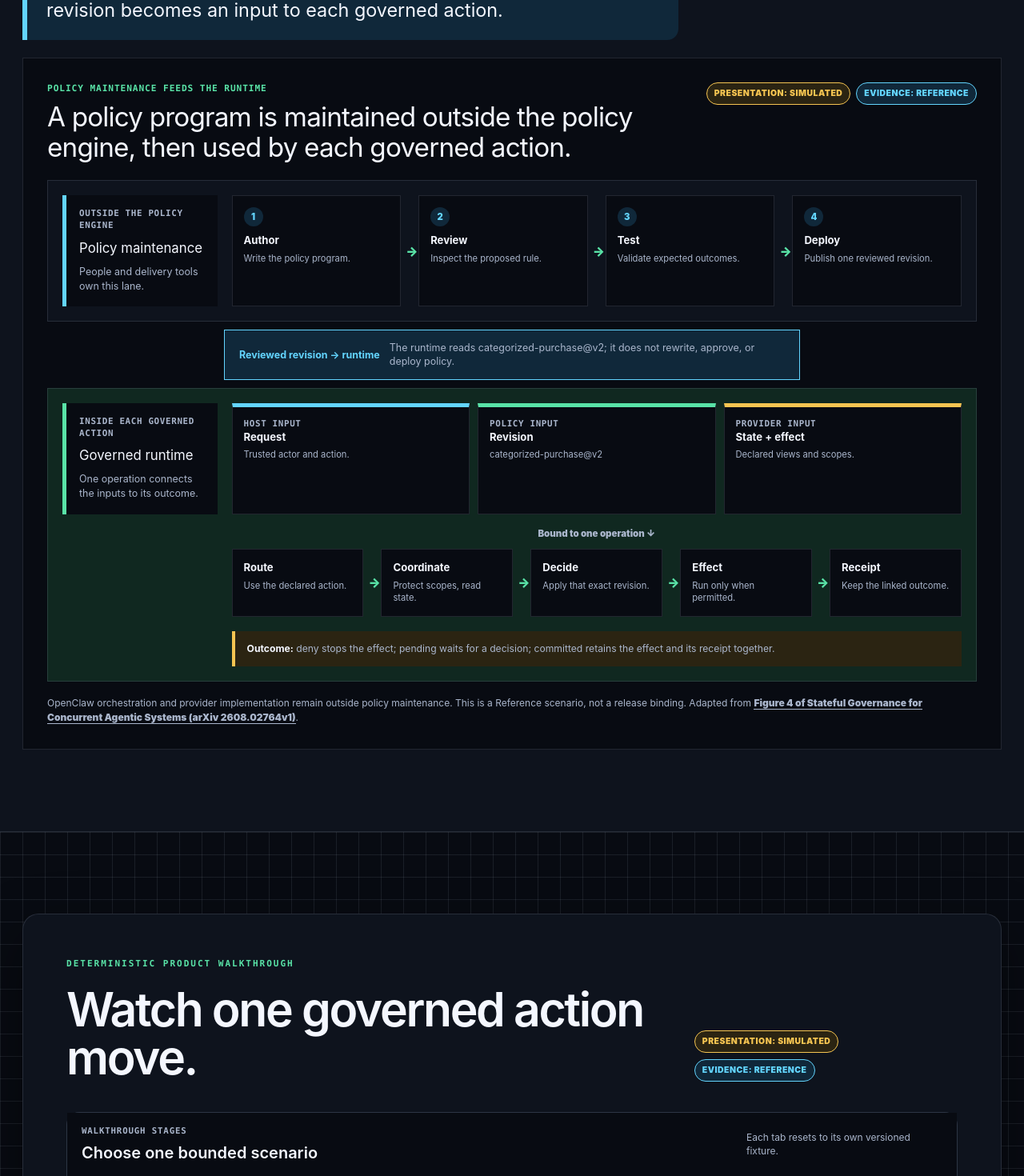
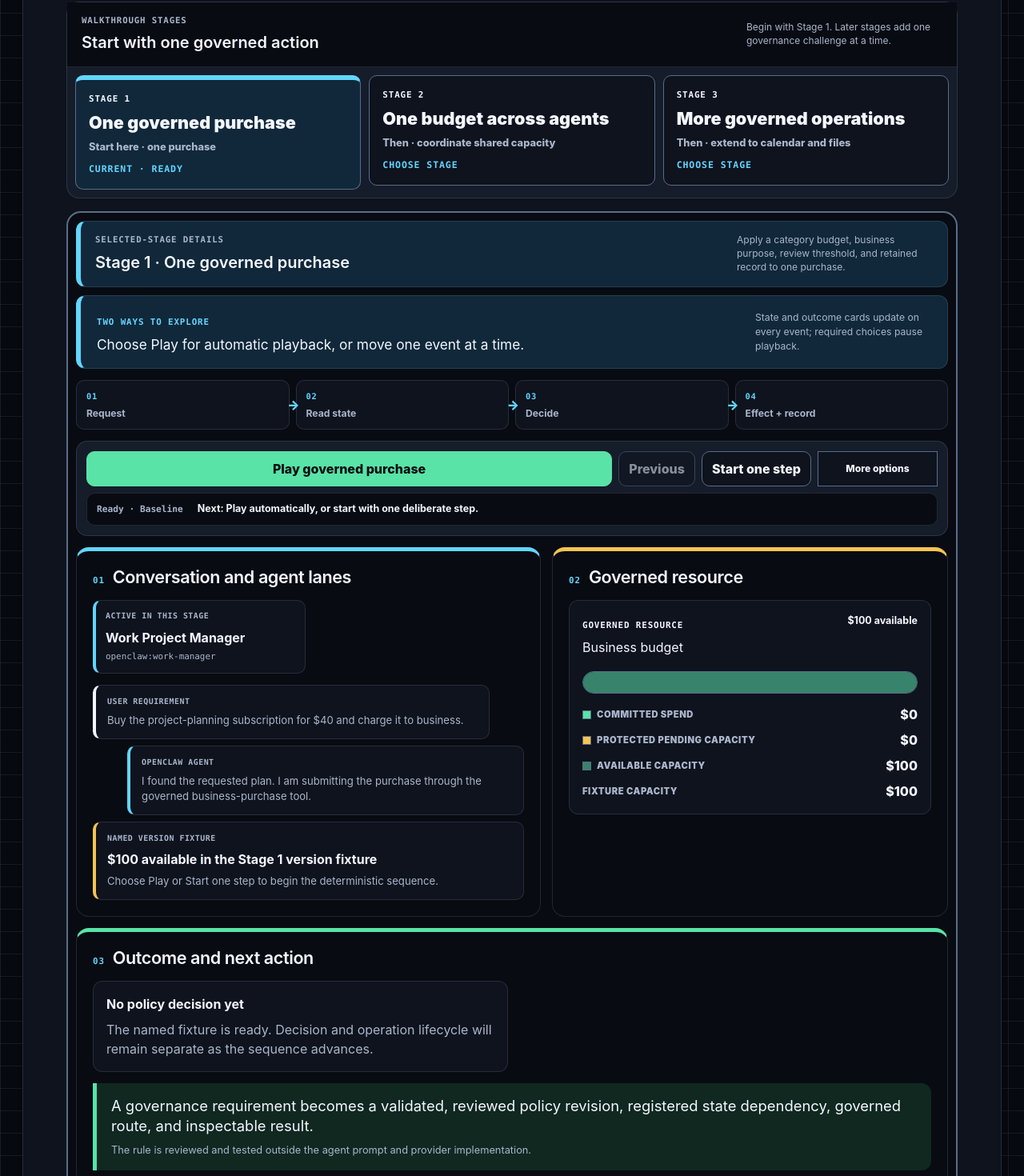
Before and after one commit to masugate/masugate.github.io, a Next.js app: page /demo in a window 1280 px wide. Shown: the part 1000-2470 px from the top of the page at 80% size. Built offline with nearby package versions, Linux system fonts and the light colour scheme.

Commit message:
design: bring the OpenClaw demo action forward

```diff
--- a/app/(masugate)/demo/page.tsx
+++ b/app/(masugate)/demo/page.tsx
@@ -258,6 +258,12 @@ export default function MasuGateDemoPage() {
         </div>
       </section>
 
+      <section className={styles.demoSection} id="interactive-walkthrough">
+        <div className="masugate-shell">
+          <DemoExperience model={clientModel} />
+        </div>
+      </section>
+
       <section className={styles.policySection}>
         <div className="masugate-shell">
           <div className={styles.sectionHeading}>
@@ -269,12 +275,6 @@ export default function MasuGateDemoPage() {
             revision becomes an input to each governed action.
           </p>
           <PolicyRuntimeLifecycleSchematic />
-        </div>
-      </section>
-
-      <section className={styles.demoSection} id="interactive-walkthrough">
-        <div className="masugate-shell">
-          <DemoExperience model={clientModel} />
         </div>
       </section>
 
--- a/app/components/DemoExperience.module.css
+++ b/app/components/DemoExperience.module.css
@@ -377,6 +377,14 @@
   color: var(--p-allow);
 }
 
+.managementDisclosure > .stageContext {
+  margin: 12px 12px 0;
+}
+
+.managementDisclosure > .managementPlane {
+  margin: 12px;
+}
+
 .managementPlane > div > span {
   color: var(--p-allow);
 }
@@ -544,6 +552,10 @@
   border-radius: 10px;
   background: var(--p-surface);
   color: var(--p-ink-soft);
+  transition:
+    border-color 180ms ease,
+    background 180ms ease,
+    box-shadow 180ms ease;
 }
 
 .flowStrip li:not(:last-child)::after {
@@ -557,9 +569,10 @@
   font-weight: 900;
 }
 
-.flowStrip li[data-active="true"] {
-  border-color: var(--p-allow);
-  background: var(--p-allow-soft);
+.flowStrip li[data-current="true"] {
+  border-color: var(--p-info);
+  background: var(--p-info-soft);
+  box-shadow: inset 0 -3px 0 var(--p-info);
   color: var(--p-ink);
 }
 
@@ -784,6 +797,7 @@
 
 .budgetBar > span {
   min-width: 0;
+  transition: width 320ms ease;
 }
 
 .budgetCommitted {
@@ -1097,12 +1111,14 @@
 
 .playbackGuide {
   grid-column: 1 / -1;
-  padding-top: 10px;
+  padding: 10px 12px;
   display: grid;
   grid-template-columns: auto minmax(0, 1fr);
   gap: 18px;
   align-items: baseline;
-  border-top: 1px solid var(--p-line);
+  border: 1px solid var(--p-line);
+  border-radius: 10px;
+  background: var(--p-paper);
   color: var(--p-ink-soft);
 }
 
@@ -1825,6 +1841,14 @@
     gap: 5px;
   }
 
+  .flowStrip li:not(:last-child)::after {
+    top: auto;
+    right: 50%;
+    bottom: -16px;
+    translate: 50% 0;
+    content: "↓";
+  }
+
   .quickStart p {
     max-width: none;
   }
--- a/app/components/DemoExperience.tsx
+++ b/app/components/DemoExperience.tsx
@@ -68,6 +68,22 @@ function titleCase(value: string): string {
     .map((part) => part.charAt(0).toUpperCase() + part.slice(1))
     .join(" ");
 }
+
+const flowPhaseByEventKind: Record<
+  DemoClientEvent["kind"],
+  number | null
+> = {
+  reset: null,
+  request: 0,
+  "host-context": 0,
+  "route-resolution": 0,
+  "state-read": 1,
+  decision: 2,
+  protection: 2,
+  review: 2,
+  effect: 3,
+  record: 3,
+};
 
 function artifactStatus(artifact?: DemoClientArtifact) {
   return {
@@ -508,7 +524,7 @@ function ConversationRegion({
           <li className={styles.baselineMessage}>
             <span>Named version fixture</span>
             <strong>{stage.baselineLabel}</strong>
-            <p>Select Start walkthrough to begin the deterministic sequence.</p>
+            <p>{model.copy.baselineInstruction}</p>
           </li>
         ) : null}
       </ol>
@@ -1349,13 +1365,17 @@ export function DemoExperience({ model }: { model: DemoClientModel }) {
   const nextStage = model.stages[stageIndex + 1];
   const events = useMemo(() => activeTimeline(stage, state), [stage, state]);
   const lastIndex = events.length - 1;
+  const currentEvent = events[state.eventIndex];
+  const currentFlowPhase = currentEvent
+    ? flowPhaseByEventKind[currentEvent.kind]
+    : null;
   const visibleEvents = events.slice(0, state.eventIndex + 1);
   const ledger = resourceLedger(stage, events, state.eventIndex);
   const histories = operationHistories(visibleEvents);
   const latestDecision = [...visibleEvents]
     .reverse()
     .find((event) => event.policy);
-  const currentPolicyContext = events[state.eventIndex]?.policyContext;
+  const currentPolicyContext = currentEvent?.policyContext;
   const activePolicy = currentPolicyContext
     ? stage.policies.find(
         ({ id }) => id === currentPolicyContext.artifactId,
@@ -1408,7 +1428,7 @@ export function DemoExperience({ model }: { model: DemoClientModel }) {
     state.playback === "complete" || state.playback === "awaiting-choice";
   const primaryLabel =
     state.playback === "idle"
-      ? `Start walkthrough · ${stage.presentation.runLabel}`
+      ? stage.presentation.runLabel
       : state.playback === "playing"
         ? "Pause walkthrough"
         : state.playback === "awaiting-choice"
@@ -1422,7 +1442,7 @@ export function DemoExperience({ model }: { model: DemoClientModel }) {
               : "Continue walkthrough";
   const nextAction =
     state.playback === "idle"
-      ? `Start Stage ${stage.productVersion}; the walkthrough will advance automatically.`
+      ? model.copy.controls.startHint
       : state.playback === "playing"
         ? "Watch the request, current state, and outcome update—or pause to inspect a step."
         : state.playback === "awaiting-choice"
@@ -1645,9 +1665,9 @@ export function DemoExperience({ model }: { model: DemoClientModel }) {
         <div className={styles.stageBrowserHeader}>
           <div>
             <span>Walkthrough stages</span>
-            <strong>Choose one bounded scenario</strong>
+            <strong>{model.copy.stageBrowser.title}</strong>
           </div>
-          <p>Each tab resets to its own versioned fixture.</p>
+          <p>{model.copy.stageBrowser.hint}</p>
         </div>
         <div
           aria-label="Demo stages"
@@ -1681,6 +1701,7 @@ export function DemoExperience({ model }: { model: DemoClientModel }) {
                   >
                     <span>Stage {item.productVersion}</span>
                     <strong>{item.title}</strong>
+                    <small>{model.copy.stageCues[item.id]}</small>
                     <em>
                       {selected
                         ? state.eventIndex < 0
@@ -1714,124 +1735,40 @@ export function DemoExperience({ model }: { model: DemoClientModel }) {
           <span>Selected-stage details</span>
           <strong>Stage {stage.productVersion} · {stage.title}</strong>
         </div>
-        <p>Controls, state, and evidence for this scenario.</p>
+        <p>{stage.requirement}</p>
       </div>
-      <div className={styles.stageContext}>
-        <div className={styles.requirementBlock}>
-          <span>Current governance need</span>
-          <h3>{stage.requirement}</h3>
-          <p>{stage.presentation.policyChange}</p>
-        </div>
-        <div className={styles.contextOverview}>
-          <dl className={styles.coreFacts}>
-            <div>
-              <dt>Active agents</dt>
-              <dd>
-                {model.scenario.agents
-                  .filter(({ id }) => new Set<string>(stage.presentation.activeAgentIds).has(id))
-                  .map(({ shortName }) => shortName)
-                  .join(" · ")}
-              </dd>
-            </div>
-            <div>
-              <dt>Governed resource</dt>
-              <dd>{stage.presentation.resourceLabel}</dd>
-            </div>
-          </dl>
-          <details className={styles.scenarioDetails}>
-            <summary>Stage setup and provenance</summary>
-            <dl className={styles.scenarioFacts}>
-              <div><dt>Product version</dt><dd>Stage {stage.productVersion}</dd></div>
-              <div><dt>Policy revision</dt><dd>{stage.policies.map(({ scenarioRevision }) => scenarioRevision).join(" · ")}</dd></div>
-              <div><dt>Policy owner</dt><dd>{model.scenario.policyOwner.label}</dd></div>
-              <div><dt>Scenario owner</dt><dd>{model.scenario.owner.id}</dd></div>
-              <div><dt>Version fixture reset</dt><dd>{stage.baselineLabel}</dd></div>
-              <div><dt>Browser mode</dt><dd>Simulation · no external effects</dd></div>
-            </dl>
-          </details>
-        </div>
-      </div>
-
-      <details className={styles.managementDisclosure}>
-        <summary>Optional: inspect how policy maintenance reaches runtime</summary>
-        <div className={styles.managementPlane}>
-          <div>
-            <span>Policy management</span>
-            <ol role="list">
-            <li data-management-state="complete">
-              <span>Requirement</span>
-              <small>{stage.requirement}</small>
-            </li>
-            <li data-management-state="complete">
-              <span>Policy edit</span>
-              <small>{policyRevisionSummary}</small>
-            </li>
-            <li data-management-state="complete">
-              <span>Validate and test</span>
-              <small>
-                {policyChecksPassed ? "Passed" : "Review required"} · {policyCaseCount}{" "}
-                authored cases
-              </small>
-            </li>
-            <li
-              aria-current={activePolicy ? "step" : undefined}
-              data-management-state={activePolicy ? "active" : "complete"}
-            >
-              <span>Reviewed revision</span>
-              <small>
-                {activePolicy
-                  ? `${activePolicy.scenarioRevision} · active runtime input`
-                  : `${policyRevisionSummary} · ready for runtime`}
-              </small>
-            </li>
-            </ol>
-          </div>
-          <p>
-            Prompts, OpenClaw orchestration, and provider code remain outside this
-            policy-management plane.
-            <strong>
-              Current runtime evidence: {events[state.eventIndex]?.label ?? "named version fixture"}.
-              <span className={styles.activePolicyLink}>
-                {activePolicy && currentPolicyContext
-                  ? `Active policy link: ${activePolicy.scenarioRevision}${
-                      currentPolicyContext.activeClause
-                        ? ` · ${currentPolicyContext.activeClause}`
-                        : " · policy selected; clause resolves during evaluation"
-                    }`
-                  : "Start or step through the stage to connect a request to its active policy clause."}
-              </span>
-            </strong>
-          </p>
-        </div>
-      </details>
 
       <div className={styles.workspace}>
         <div className={styles.mainColumn}>
           <div className={styles.quickStart}>
             <div>
-              <span>The simple flow</span>
-              <strong>Choose a stage, then move one action from request to receipt.</strong>
+              <span>{model.copy.quickStart.eyebrow}</span>
+              <strong>{model.copy.quickStart.instruction}</strong>
             </div>
-            <p>Technical evidence and full transcripts stay optional.</p>
+            <p>{model.copy.quickStart.detail}</p>
           </div>
 
-          <ol className={styles.flowStrip} aria-label="Governed action flow">
-            <li data-active={state.eventIndex >= 0 ? "true" : undefined}>
-              <span>01</span>
-              <strong>Request</strong>
-            </li>
-            <li data-active={state.eventIndex >= 1 ? "true" : undefined}>
-              <span>02</span>
-              <strong>State + policy</strong>
-            </li>
-            <li data-active={state.eventIndex >= 2 ? "true" : undefined}>
-              <span>03</span>
-              <strong>Decision</strong>
-            </li>
-            <li data-active={state.eventIndex >= 3 ? "true" : undefined}>
-              <span>04</span>
-              <strong>Effect + receipt</strong>
-            </li>
+          <ol
+            className={styles.flowStrip}
+            aria-label={model.copy.flow.ariaLabel}
+          >
+            {model.copy.flow.phases.map((phase, index) => {
+              const current = currentFlowPhase === index;
+
+              return (
+                <li
+                  aria-current={current ? "step" : undefined}
+                  data-current={current ? "true" : undefined}
+                  key={phase.id}
+                >
+                  <span>
+                    {phase.step}
+                    {current ? ` · ${model.copy.flow.currentLabel}` : ""}
+                  </span>
+                  <strong>{phase.label}</strong>
+                </li>
+              );
+            })}
           </ol>
 
           <div
@@ -1880,7 +1817,9 @@ export function DemoExperience({ model }: { model: DemoClientModel }) {
               onClick={() => step(1)}
               type="button"
             >
-              Next step
+              {state.playback === "idle"
+                ? model.copy.controls.startOneStepLabel
+                : model.copy.controls.nextStepLabel}
             </button>
             <details className={styles.playbackOptions}>
               <summary>More options</summary>
@@ -1901,7 +1840,9 @@ export function DemoExperience({ model }: { model: DemoClientModel }) {
             </details>
             <div className={styles.playbackGuide}>
               <span>
-                {titleCase(state.playback)} · {state.eventIndex < 0
+                {state.playback === "idle"
+                  ? model.copy.controls.readyLabel
+                  : titleCase(state.playback)} · {state.eventIndex < 0
                   ? "Baseline"
                   : `Step ${state.eventIndex + 1} of ${events.length}`}
               </span>
@@ -1932,6 +1873,121 @@ export function DemoExperience({ model }: { model: DemoClientModel }) {
           </div>
 
         </div>
+
+        <details className={styles.managementDisclosure}>
+          <summary>{model.copy.setupDisclosureLabel}</summary>
+          <div className={styles.stageContext}>
+            <div className={styles.requirementBlock}>
+              <span>Current governance need</span>
+              <h3>{stage.requirement}</h3>
+              <p>{stage.presentation.policyChange}</p>
+            </div>
+            <div className={styles.contextOverview}>
+              <dl className={styles.coreFacts}>
+                <div>
+                  <dt>Active agents</dt>
+                  <dd>
+                    {model.scenario.agents
+                      .filter(({ id }) =>
+                        new Set<string>(
+                          stage.presentation.activeAgentIds,
+                        ).has(id),
+                      )
+                      .map(({ shortName }) => shortName)
+                      .join(" · ")}
+                  </dd>
+                </div>
+                <div>
+                  <dt>Governed resource</dt>
+                  <dd>{stage.presentation.resourceLabel}</dd>
+                </div>
+              </dl>
+              <details className={styles.scenarioDetails}>
+                <summary>Stage setup and provenance</summary>
+                <dl className={styles.scenarioFacts}>
+                  <div>
+                    <dt>Product version</dt>
+                    <dd>Stage {stage.productVersion}</dd>
+                  </div>
+                  <div>
+                    <dt>Policy revision</dt>
+                    <dd>
+                      {stage.policies
+                        .map(({ scenarioRevision }) => scenarioRevision)
+                        .join(" · ")}
+                    </dd>
+                  </div>
+                  <div>
+                    <dt>Policy owner</dt>
+                    <dd>{model.scenario.policyOwner.label}</dd>
+                  </div>
+                  <div>
+                    <dt>Scenario owner</dt>
+                    <dd>{model.scenario.owner.id}</dd>
+                  </div>
+                  <div>
+                    <dt>Version fixture reset</dt>
+                    <dd>{stage.baselineLabel}</dd>
+                  </div>
+                  <div>
+                    <dt>Browser mode</dt>
+                    <dd>Simulation · no external effects</dd>
+                  </div>
+                </dl>
+              </details>
+            </div>
+          </div>
+          <div className={styles.managementPlane}>
+            <div>
+              <span>Policy management</span>
+              <ol role="list">
+                <li data-management-state="complete">
+                  <span>Requirement</span>
+                  <small>{stage.requirement}</small>
+                </li>
+                <li data-management-state="complete">
+                  <span>Policy edit</span>
+                  <small>{policyRevisionSummary}</small>
+                </li>
+                <li data-management-state="complete">
+                  <span>Validate and test</span>
+                  <small>
+                    {policyChecksPassed ? "Passed" : "Review required"} ·{" "}
+                    {policyCaseCount} authored cases
+                  </small>
+                </li>
+                <li
+                  aria-current={activePolicy ? "step" : undefined}
+                  data-management-state={activePolicy ? "active" : "complete"}
+                >
+                  <span>Reviewed revision</span>
+                  <small>
+                    {activePolicy
+                      ? `${activePolicy.scenarioRevision} · active runtime input`
+                      : `${policyRevisionSummary} · ready for runtime`}
+                  </small>
+                </li>
+              </ol>
+            </div>
+            <p>
+              Prompts, OpenClaw orchestration, and provider code remain outside
+              this policy-management plane.
+              <strong>
+                Current runtime evidence:{" "}
+                {currentEvent?.label ?? "named version fixture"}.
+                <span className={styles.activePolicyLink}>
+                  {activePolicy && currentPolicyContext
+                    ? `Active policy link: ${activePolicy.scenarioRevision}${
+                        currentPolicyContext.activeClause
+                          ? ` · ${currentPolicyContext.activeClause}`
+                          : " · policy selected; clause resolves during evaluation"
+                      }`
+                    : "Start or step through the stage to connect a request to its active policy clause."}
+                </span>
+              </strong>
+            </p>
+          </div>
+        </details>
 
         <details
           className={styles.inspectorDisclosure}
--- a/app/data/demo.ts
+++ b/app/data/demo.ts
@@ -371,9 +371,46 @@ export const demoOperationDefinitions = [
   },
 ] as const satisfies readonly DemoOperationDefinition[];
 
+export const demoExperienceCopy = {
+  stageBrowser: {
+    title: "Start with one governed action",
+    hint: "Begin with Stage 1. Later stages add one governance challenge at a time.",
+  },
+  stageCues: {
+    "stage-1": "Start here · one purchase",
+    "stage-2": "Then · coordinate shared capacity",
+    "stage-3": "Then · extend to calendar and files",
+  },
+  quickStart: {
+    eyebrow: "Two ways to explore",
+    instruction: "Choose Play for automatic playback, or move one event at a time.",
+    detail:
+      "State and outcome cards update on every event; required choices pause playback.",
+  },
+  flow: {
+    ariaLabel: "Current governed-action phase",
+    currentLabel: "Now",
+    phases: [
+      { id: "request", step: "01", label: "Request" },
+      { id: "state", step: "02", label: "Read state" },
+      { id: "decision", step: "03", label: "Decide" },
+      { id: "effect", step: "04", label: "Effect + record" },
+    ],
+  },
+  controls: {
+    readyLabel: "Ready",
+    startOneStepLabel: "Start one step",
+    nextStepLabel: "Next step",
+    startHint: "Play automatically, or start with one deliberate step.",
+  },
+  setupDisclosureLabel: "Optional: inspect stage setup and policy maintenance",
+  baselineInstruction:
+    "Choose Play or Start one step to begin the deterministic sequence.",
+} as const;
+
 export const demoStagePresentation = {
   "stage-1": {
-    runLabel: "Run governed purchase",
+    runLabel: "Play governed purchase",
     resourceLabel: "Business purchase budget",
     userIntent:
       "Buy the project-planning subscription for $40 and charge it to business.",
@@ -390,7 +427,7 @@ export const demoStagePresentation = {
     activeRouteIds: ["purchase"],
   },
   "stage-2": {
-    runLabel: "Run concurrent purchase requests",
+    runLabel: "Play shared-budget requests",
     resourceLabel: "Shared demo-owner business budget",
     userIntent:
       "Coordinate the travel and work purchases against one $100 business budget.",
@@ -413,7 +450,7 @@ export const demoStagePresentation = {
     activeRouteIds: ["purchase"],
   },
   "stage-3": {
-    runLabel: "Run calendar and workspace operations",
+    runLabel: "Play calendar and workspace",
     resourceLabel: "Protected calendar and workspace fixtures",
     userIntent:
       "Reserve travel time and maintain trip files without disturbing protected work.",
@@ -685,6 +722,7 @@ export type DemoClientStage = Readonly<{
  * validators without being serialized into the browser handoff.
  */
 export interface DemoClientModel {
+  copy: typeof demoExperienceCopy;
   scenario: Readonly<{
     id: DemoExperienceModel["scenario"]["id"];
     owner: Readonly<{ id: DemoExperienceModel["scenario"]["owner"]["id"] }>;
@@ -848,6 +886,7 @@ export function selectDemoClientExperience(
   );
 
   return {
+    copy: demoExperienceCopy,
     scenario: {
       id: model.scenario.id,
       owner: { id: model.scenario.owner.id },
```
Also changed, not shown: 2 other files (tests, documents, lock files or other folders).
